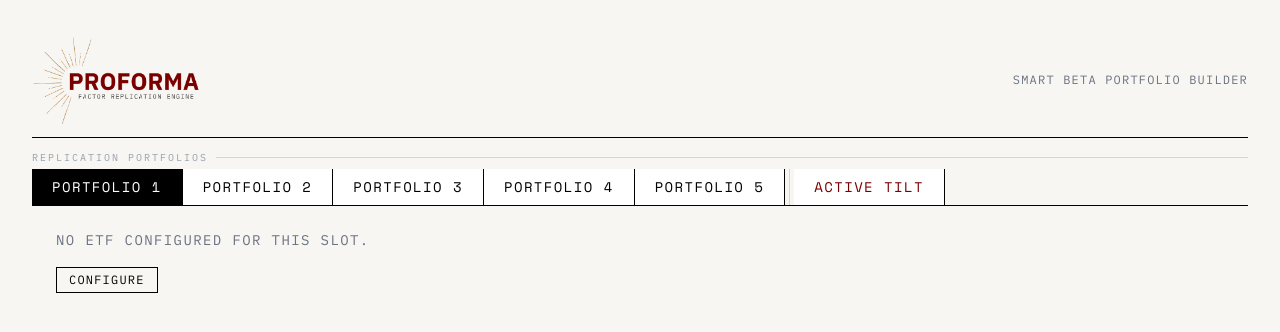
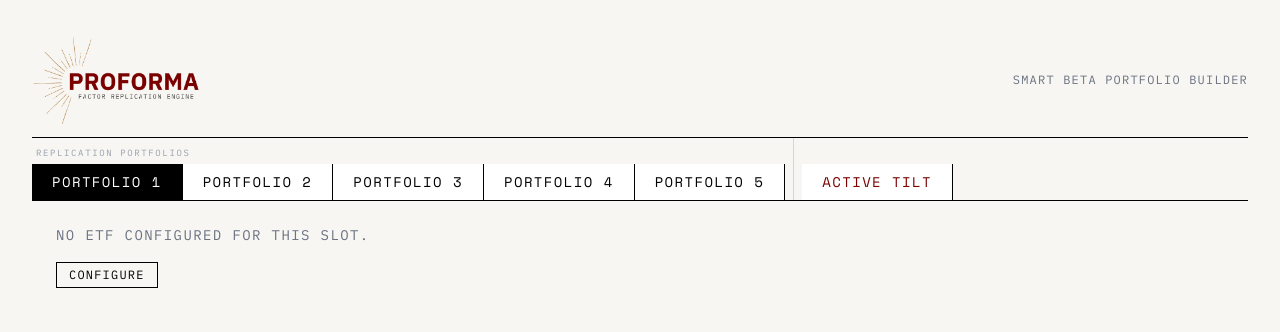
Before and after one commit to postagrarian/byproforma, a Next.js app in the folder web/: page / in a window 1280 px wide. Shown: the top 332 px of the page. Built offline with nearby package versions, Linux system fonts and the light colour scheme; no server answers.

Commit message:
TabBar: constrain group label to sit only above the 5 ETF tabs

```diff
--- a/web/components/layout/TabBar.tsx
+++ b/web/components/layout/TabBar.tsx
@@ -3,23 +3,22 @@ import { ETFConfig } from '@/types'
 
 interface Props {
   configs:    ETFConfig[]
-  activeSlot: number          // 1-5 = replication, 0 = Active Tilt
+  activeSlot: number
   onSelect:   (slot: number) => void
 }
 
 export default function TabBar({ configs, activeSlot, onSelect }: Props) {
   return (
-    <div>
-      {/* Group label for replication portfolios */}
-      <div className="flex items-center gap-2 pt-3 pb-1">
-        <span className="font-plex-mono text-[10px] text-gray-400 uppercase tracking-[0.2em]">
+    <nav className="flex items-end border-b border-black">
+
+      {/* Replication portfolio group — label sits above the 5 tabs only */}
+      <div className="flex flex-col">
+        <div className="px-1 pb-0.5">
+          <span className="font-plex-mono text-[9px] text-gray-400 uppercase tracking-[0.18em]">
             Replication Portfolios
           </span>
-        <div className="flex-1 h-px bg-gray-300" />
         </div>
-
-      <nav className="flex border-b border-black">
-        {/* Replication portfolio tabs (slots 1–5) */}
+        <div className="flex">
           {configs.map((c) => {
             const isActive = c.slot === activeSlot
             const label    = c.isConfigured ? c.ticker : `Portfolio ${c.slot}`
@@ -39,15 +38,17 @@ export default function TabBar({ configs, activeSlot, onSelect }: Props) {
               </button>
             )
           })}
+        </div>
+      </div>
 
-        {/* Thin separator */}
-        <div className="w-px bg-gray-300 mx-1 self-stretch" />
+      {/* Thin separator between groups */}
+      <div className="w-px self-stretch bg-gray-300 mx-2 mb-0" />
 
       {/* Active Tilt tab */}
       <button
         onClick={() => onSelect(0)}
         className={[
-            'px-5 py-2 text-sm font-space-mono border-r border-black',
+          'px-5 py-2 text-sm font-space-mono border-r border-black self-end',
           'tracking-widest uppercase transition-none',
           activeSlot === 0
             ? 'bg-[#7a0000] text-white border-[#7a0000]'
@@ -56,7 +57,7 @@ export default function TabBar({ configs, activeSlot, onSelect }: Props) {
       >
         Active Tilt
       </button>
+
     </nav>
-    </div>
   )
 }
```
Lines whose indentation alone changed are shown as unchanged.
